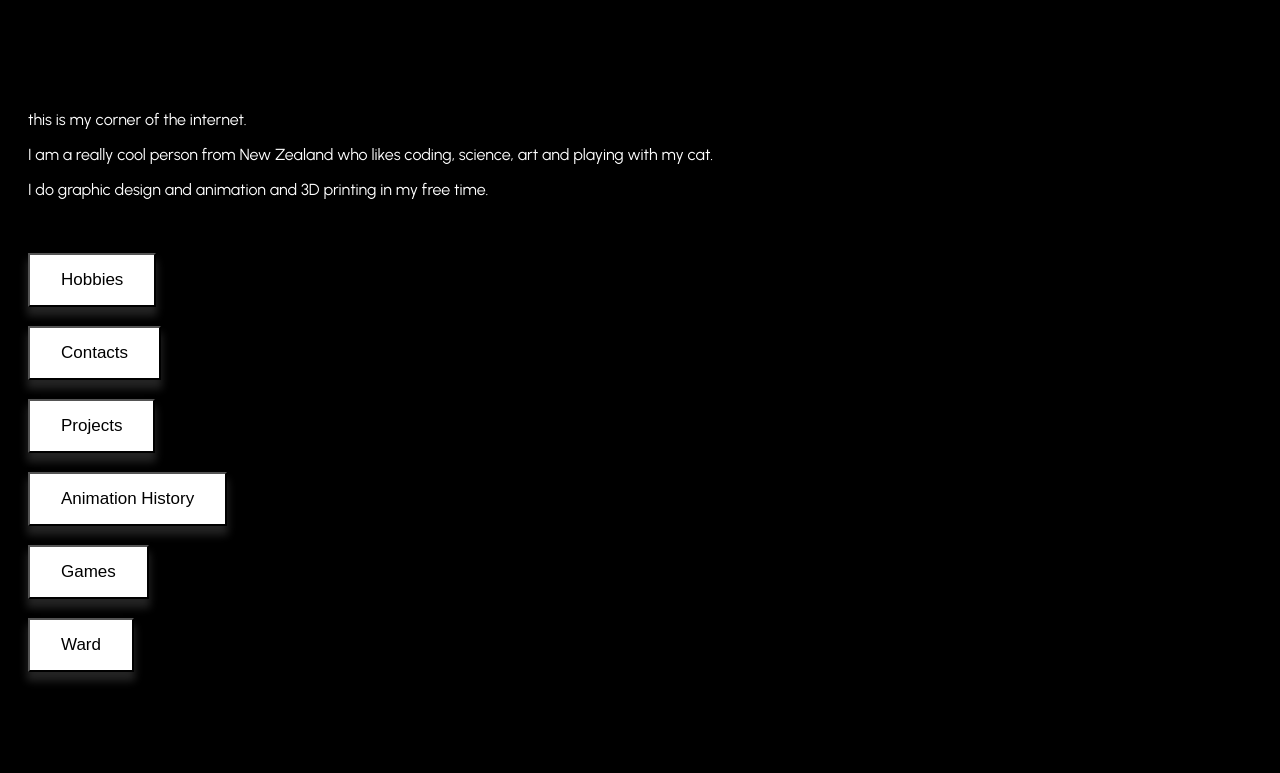
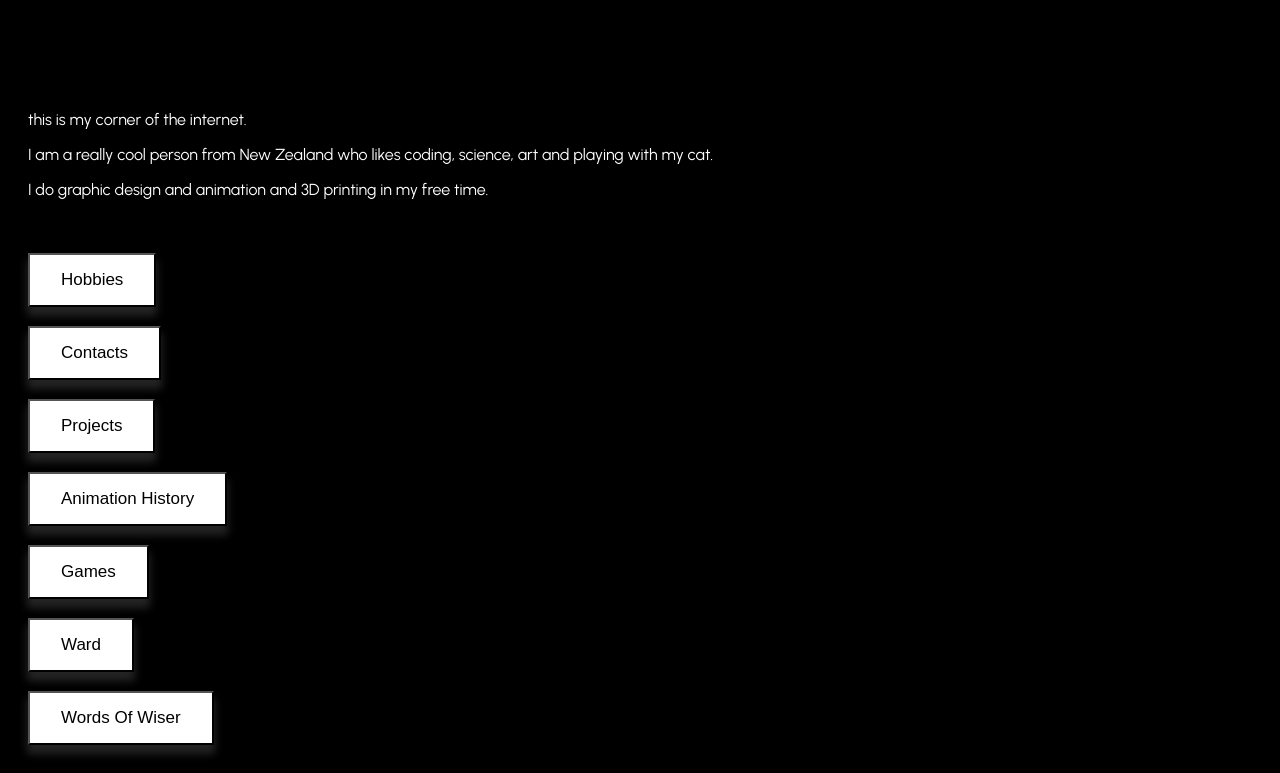
Before and after one commit to not-willem/willemvanhulst, a plain HTML site: page index.html in a window 1280 px wide. Shown: the part 109-882 px from the top of the page. Before the commit the page ends 809 px from the top, so only its background shows below. Drawn offline with Linux system fonts and the light colour scheme.

Commit message:
aded the worksd of wirser

```diff
--- a/index.html
+++ b/index.html
@@ -74,5 +74,8 @@
     <br>
     <button onclick="window.location.href = 'https://not-willem.github.io/Ward/';">Ward</button>
     <br>
+    <br>
+    <button onclick="window.location.href = 'https://not-willem.github.io/words_of_wiser/';">Words Of Wiser</button>
+    <br>
 </body>
 </html>
```
